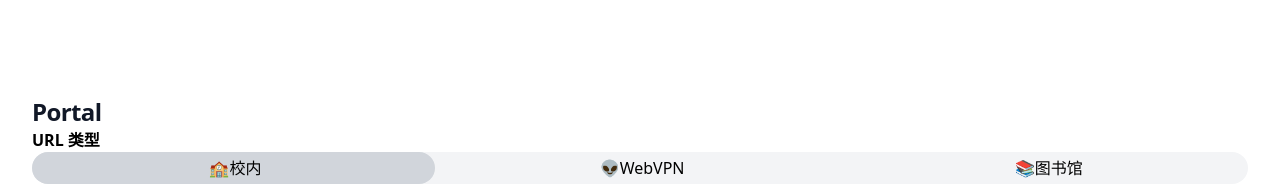
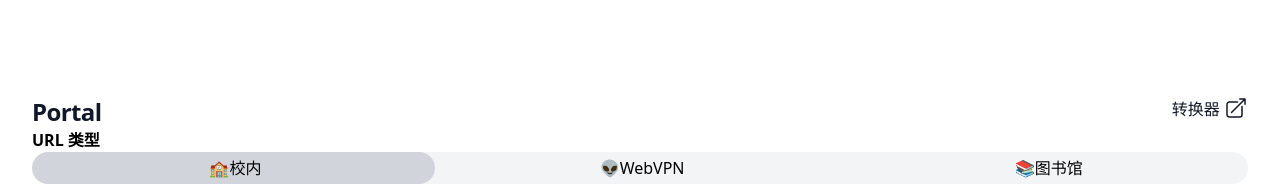
Before and after one commit to Capchdo/portal, a SvelteKit app: page / in a window 1280 px wide. Shown: the top 186 px of the page. Built offline with nearby package versions, Linux system fonts and the light colour scheme.

Commit message:
feat: 添加转换器的链接

```diff
--- a/src/routes/+page.svelte
+++ b/src/routes/+page.svelte
@@ -6,7 +6,27 @@
 </script>
 
 <div class="mx-auto max-w-2xl px-4 py-4 sm:px-6 sm:py-24 lg:max-w-7xl lg:px-8">
-  <h2 class="text-2xl font-bold tracking-tight text-gray-900">Portal</h2>
+  <div class="flex">
+    <h2 class="flex-1 text-2xl font-bold tracking-tight text-gray-900">Portal</h2>
+    <a class="text-gray-900" href="https://webvpn.swo.moe" target="_blank"
+      >转换器
+      <!-- https://heroicons.com arrow-top-right-on-square -->
+      <svg
+        class="inline size-6 align-text-bottom"
+        xmlns="http://www.w3.org/2000/svg"
+        fill="none"
+        viewBox="0 0 24 24"
+        stroke-width="1.5"
+        stroke="currentColor"
+      >
+        <path
+          stroke-linecap="round"
+          stroke-linejoin="round"
+          d="M13.5 6H5.25A2.25 2.25 0 0 0 3 8.25v10.5A2.25 2.25 0 0 0 5.25 21h10.5A2.25 2.25 0 0 0 18 18.75V10.5m-10.5 6L21 3m0 0h-5.25M21 3v5.25"
+        />
+      </svg>
+    </a>
+  </div>
 
   <fieldset>
     <legend class="font-bold">URL 类型</legend>
```
